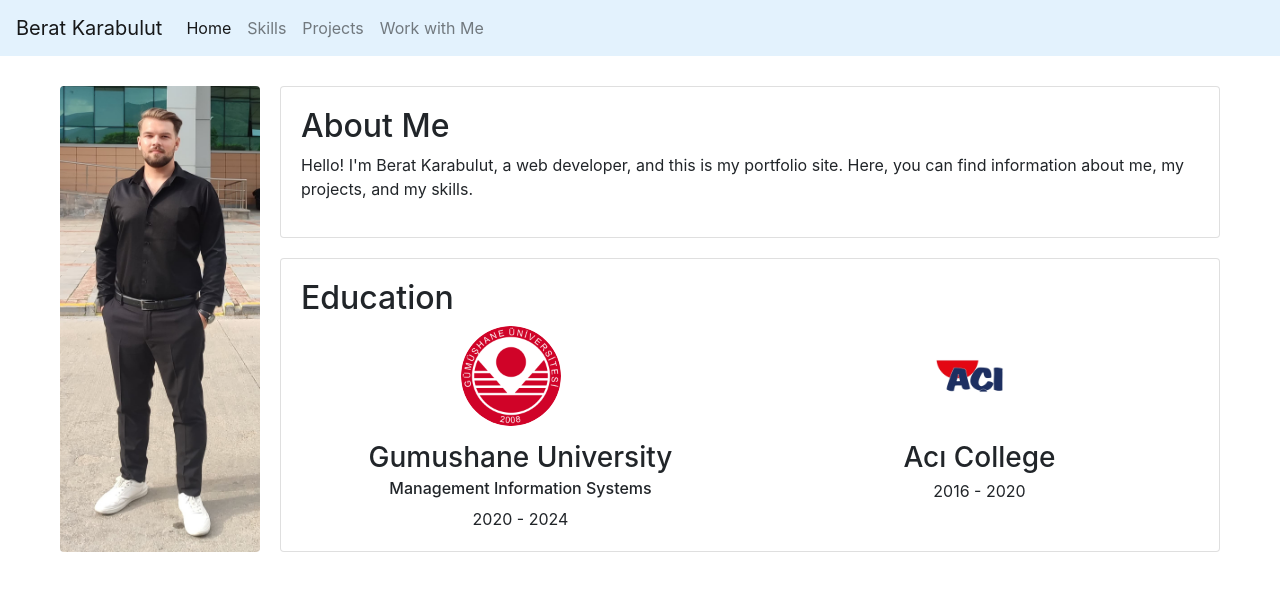
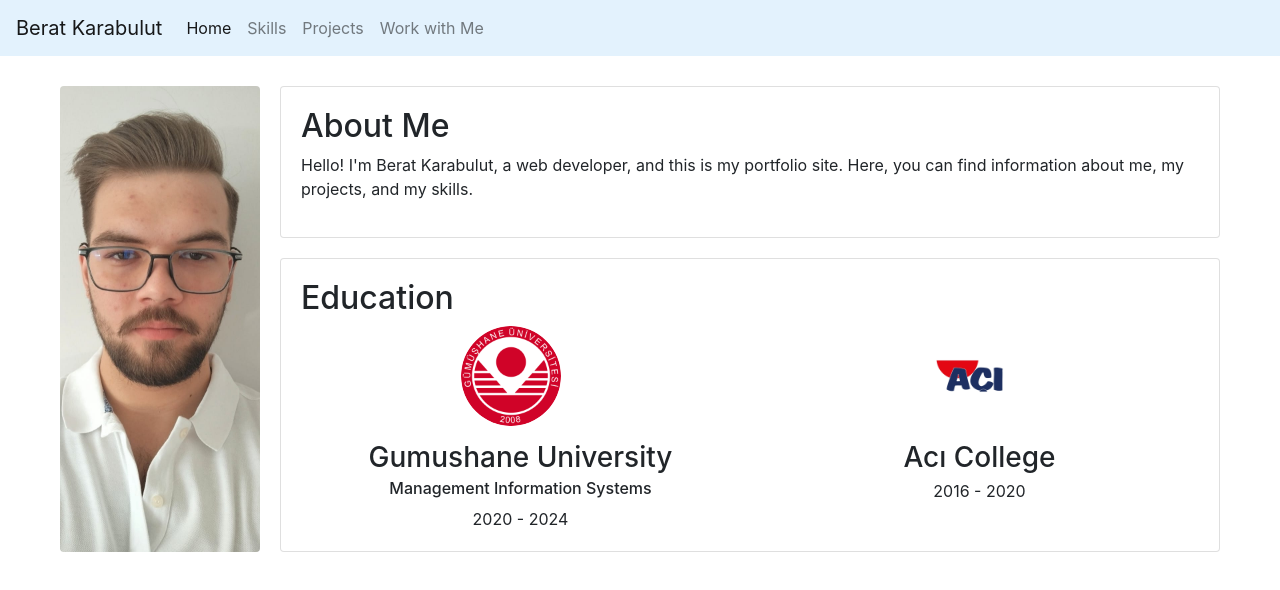
Before and after one commit to beratkrbltt/portfolyo.github.io, a plain HTML site: page index.html in a window 1280 px wide. Drawn offline with nearby package versions, Linux system fonts and the light colour scheme.

Commit message:
Update index.html

```diff
--- a/index.html
+++ b/index.html
@@ -48,7 +48,7 @@
       <section id="about">
         <div class="profile-container">
           <img
-            src="media/me.jpg"
+            src="media/cv_pp.jpg"
             alt="Profil Fotoğrafı"
             class="img-fluid rounded"
           /> <br>
```
